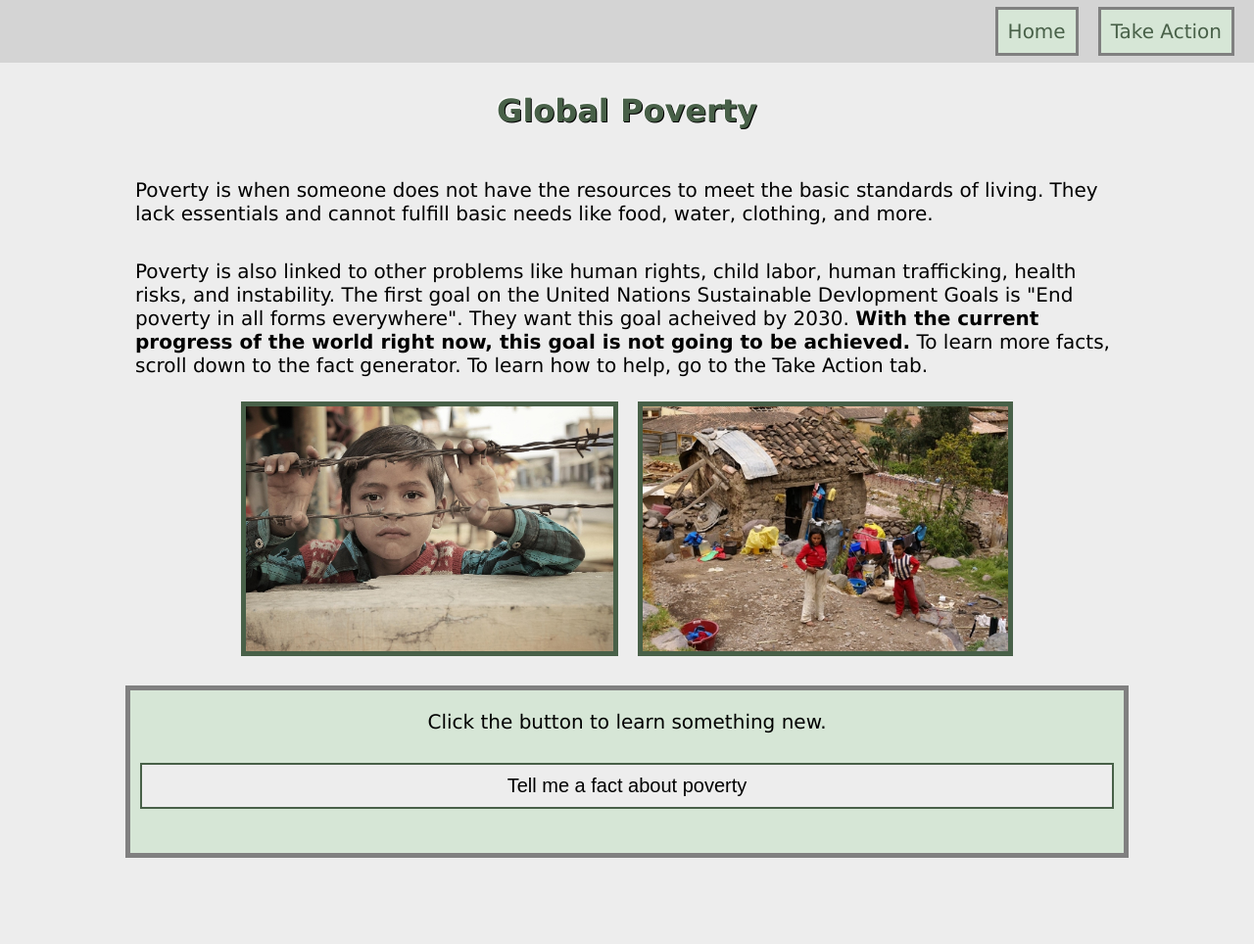
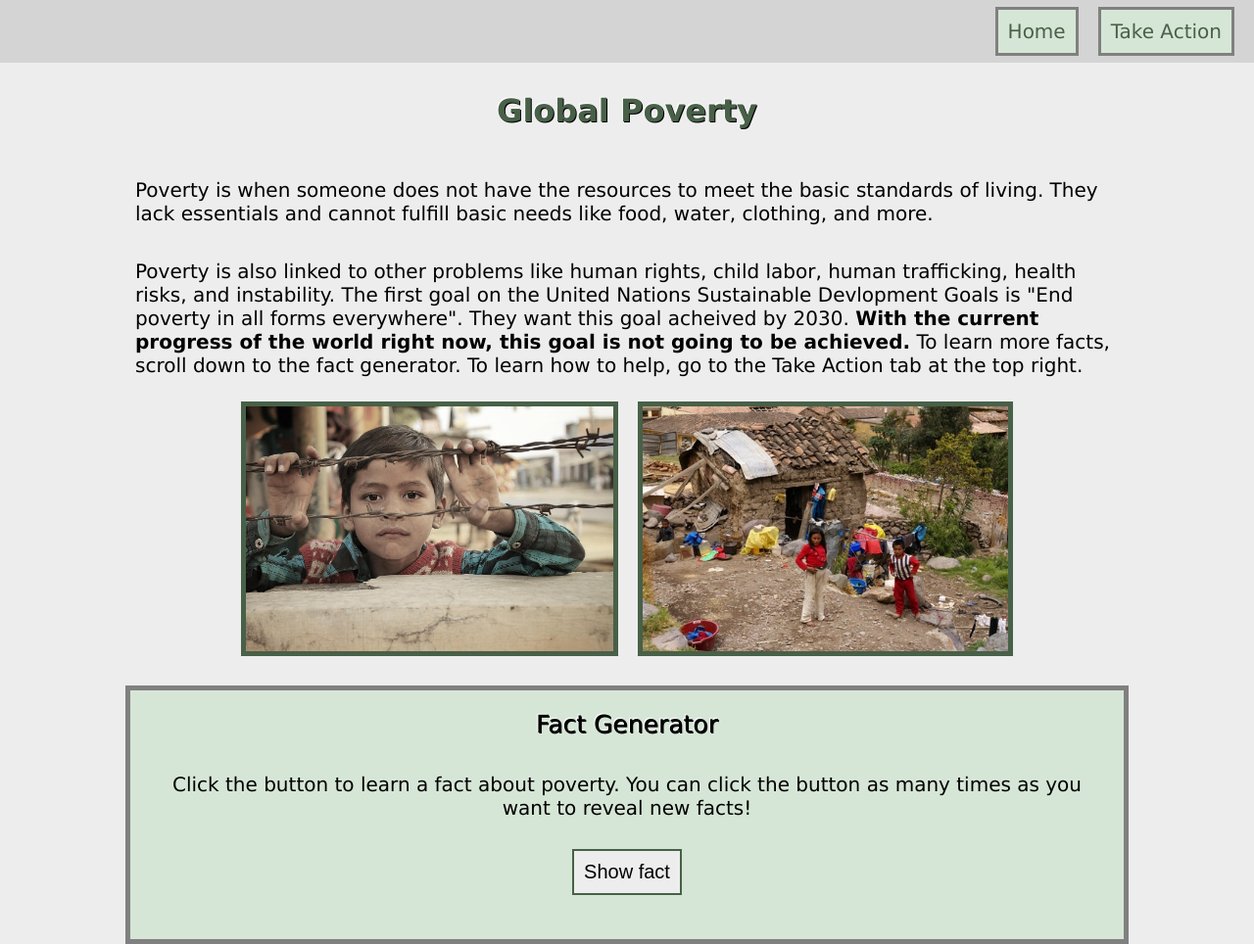
Before and after one commit to VC-create/GWCActivistWebsite, a plain HTML site: page index.html in a window 1280 px wide. Shown: the whole page at 98% size. Before the commit the page ends 876 px from the top, so only its background shows below. Drawn offline with Linux system fonts and the light colour scheme.

Commit message:
finished third feature, fact generator

```diff
--- a/index.html
+++ b/index.html
@@ -28,15 +28,16 @@
 
     <main>
         <p>Poverty is when someone does not have the resources to meet the basic standards of living. They lack essentials and cannot fulfill basic needs like food, water, clothing, and more. </p>
-      <p>Poverty is also linked to other problems like human rights, child labor, human trafficking, health risks, and instability. The first goal on the United Nations Sustainable Devlopment Goals is "End poverty in all forms everywhere". They want this goal acheived by 2030. <b>With the current progress of the world right now, this goal is not going to be achieved.</b> To learn more facts, scroll down to the fact generator. To learn how to help, go to the Take Action tab.</p>
+      <p>Poverty is also linked to other problems like human rights, child labor, human trafficking, health risks, and instability. The first goal on the United Nations Sustainable Devlopment Goals is "End poverty in all forms everywhere". They want this goal acheived by 2030. <b>With the current progress of the world right now, this goal is not going to be achieved.</b> To learn more facts, scroll down to the fact generator. To learn how to help, go to the Take Action tab at the top right.</p>
       <div class = "flex-container">
           <img src="assets/poverty.jpg">
           <img src="assets/morePoverty.webp">
       </div>
 
       <div class = "genEmail">
-        <p>Click the button to learn something new.</p>
-        <button id="homeButton">Tell me a fact about poverty</button>
+        <p class = "title">Fact Generator</p>
+        <p>Click the button to learn a fact about poverty. You can click the button as many times as you want to reveal new facts!</p>
+        <button id="homeButton">Show fact</button>
         <p id="fact"></p>
       </div>
 
--- a/script.js
+++ b/script.js
@@ -5,7 +5,7 @@
 var email = document.getElementById("email");
 var TAbutton = document.getElementById("myTAButton");
 
-if (TAbutton && email) {
+if (TAbutton) {
   TAbutton.addEventListener("click", displayEmail);
 }
 
@@ -34,7 +34,7 @@ var fact = document.getElementById("fact");
 var count = 0;
 var homeButton = document.getElementById("homeButton");
 
-if (homeButton && fact) {
+if (homeButton) {
   homeButton.addEventListener("click", displayFact);
 }
 
--- a/style.css
+++ b/style.css
@@ -94,6 +94,8 @@ button{
    margin-top:5px;
    border:2px solid #486048;
    font-size:20px;
+   margin-right:auto;
+   margin-left:auto;
 }
 
 /* ADD MORE! */
@@ -105,6 +107,8 @@ label{
 input{
    margin-bottom:10px;
    height:20px;
+   margin-right:auto;
+   margin-left:auto;
 }
 
 .genEmail{
@@ -127,3 +131,8 @@ button:hover{
    background-color:gray ;
    color:white;
 }
+
+.title{
+   font-size:25px;
+   text-shadow: 1px 1px 0 black, -1px -1px 0 white;
+}
```
Also changed, not shown: takeAction.html (+2 -2 lines).
